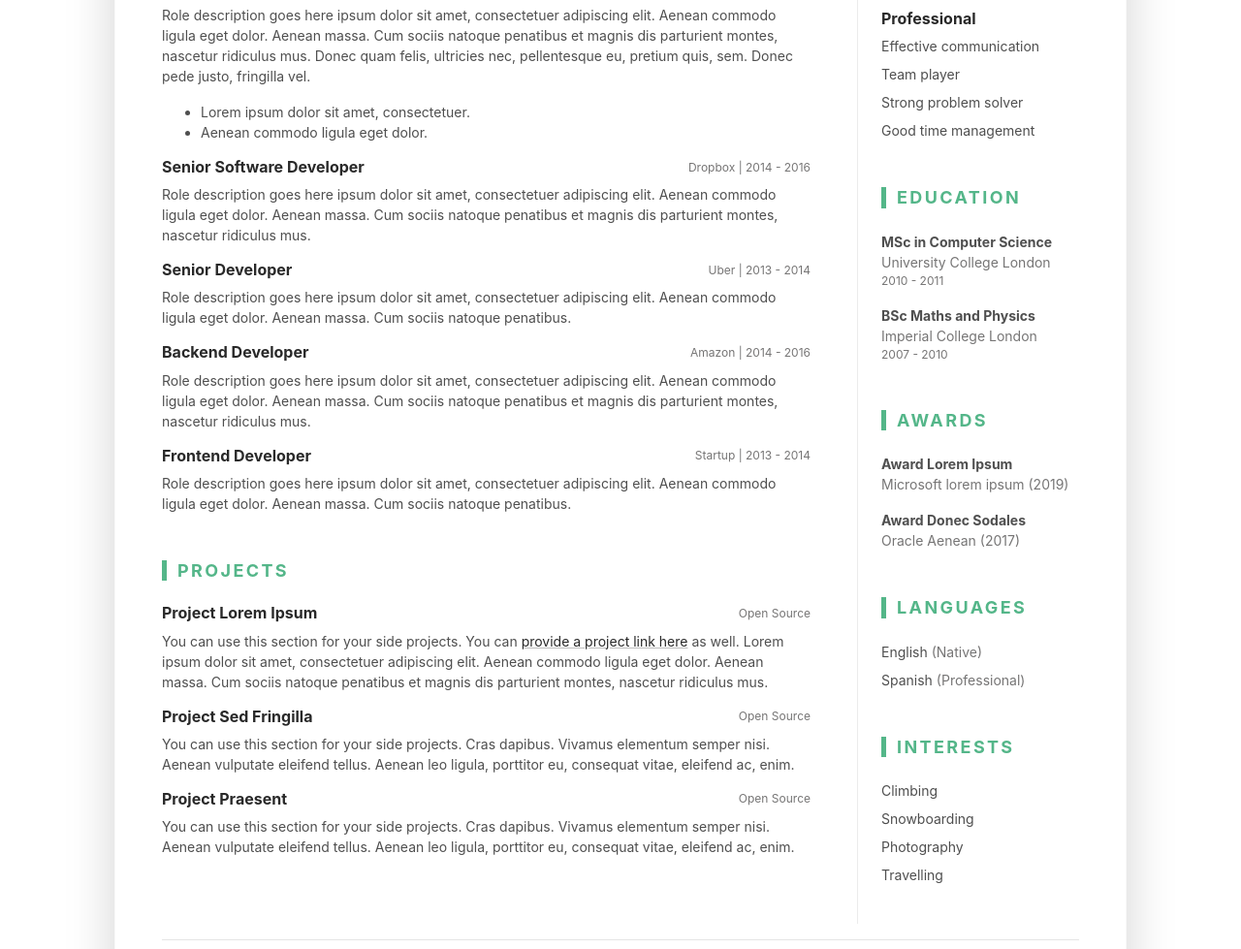
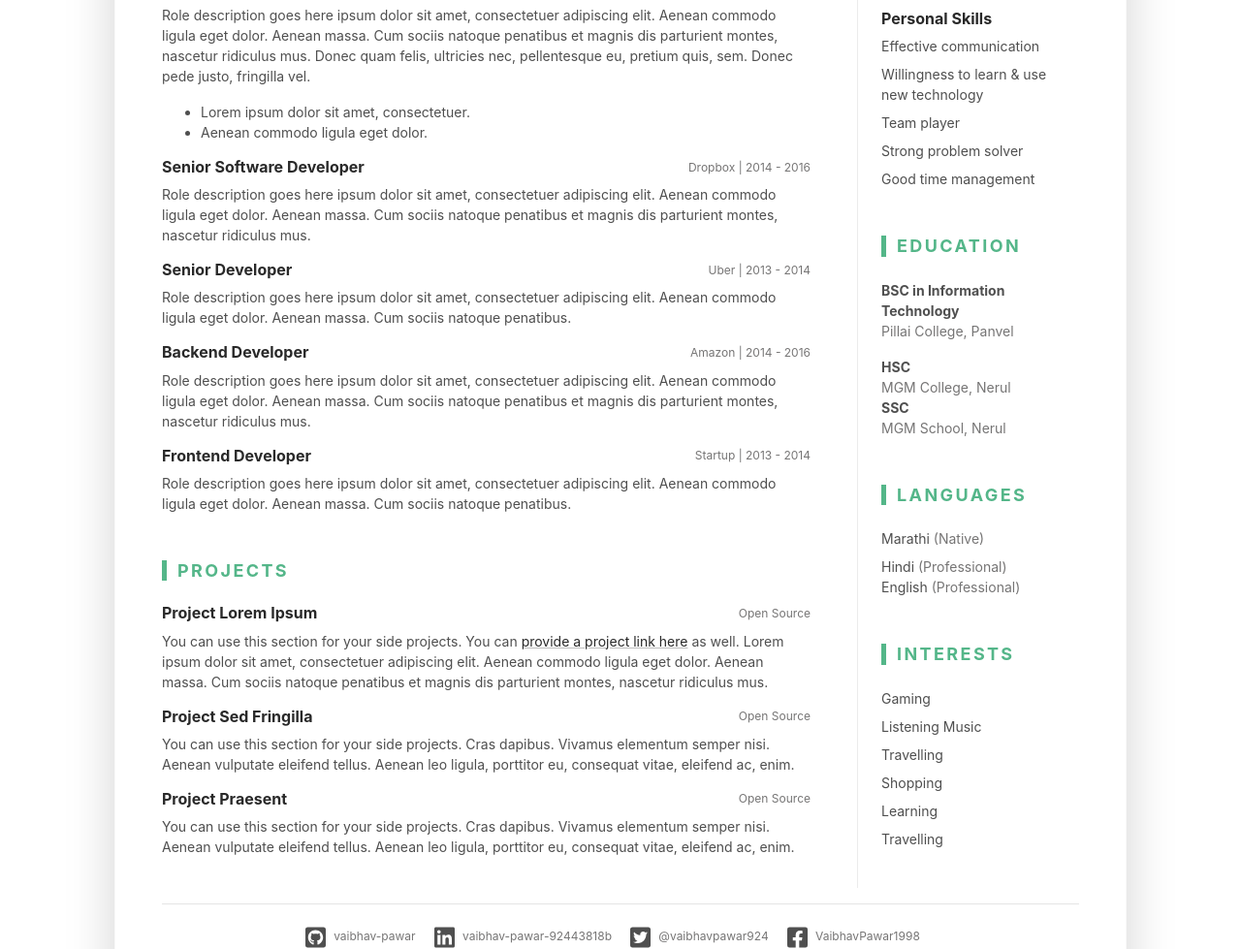
Before and after one commit to vaibhav-pawar/resume, a plain HTML site: page index.html in a window 1280 px wide. Shown: the part 749-1728 px from the top of the page at 97% size. Drawn offline with Linux system fonts and the light colour scheme.

Commit message:
side half

```diff
--- a/index.html
+++ b/index.html
@@ -191,12 +191,13 @@
 										</ul>
 									</div><!--//item-->
 									<div class="item">
-										<h4 class="item-title">Professional</h4>
+										<h4 class="item-title">Personal Skills</h4>
 										<ul class="list-unstyled resume-skills-list">
 											<li class="mb-2">Effective communication</li>
+                                            <li class="mb-2">Willingness to learn & use new technology</li>
 											<li class="mb-2">Team player<li>
-												<li class="mb-2">Strong problem solver</li>
-												<li>Good time management</li>
+								            <li class="mb-2">Strong problem solver</li>
+                                            <li class="mb-2">Good time management</li>
 											</ul>
 										</div><!--//item-->
 									</section><!--//skills-section-->
@@ -204,43 +205,35 @@
 										<h3 class="text-uppercase resume-section-heading mb-4">Education</h3>
 										<ul class="list-unstyled resume-education-list">
 											<li class="mb-3">
-												<div class="resume-degree font-weight-bold">MSc in Computer Science</div>
-												<div class="resume-degree-org text-muted">University College London</div>
-												<div class="resume-degree-time text-muted">2010 - 2011</div>
+												<div class="resume-degree font-weight-bold">BSC in Information Technology</div>
+												<div class="resume-degree-org text-muted">Pillai College, Panvel</div>
 											</li>
 											<li>
-												<div class="resume-degree font-weight-bold">BSc Maths and Physics</div>
-												<div class="resume-degree-org text-muted">Imperial College London</div>
-												<div class="resume-degree-time text-muted">2007 - 2010</div>
+												<div class="resume-degree font-weight-bold">HSC</div>
+												<div class="resume-degree-org text-muted">MGM College, Nerul</div>
 											</li>
-										</ul>
-									</section><!--//education-section-->
-									<section class="education-section py-3">
-										<h3 class="text-uppercase resume-section-heading mb-4">Awards</h3>
-										<ul class="list-unstyled resume-awards-list">
-											<li class="mb-3">
-												<div class="font-weight-bold">Award Lorem Ipsum</div>
-												<div class="text-muted">Microsoft lorem ipsum (2019)</div>
-											</li>
-											<li>
-												<div class="font-weight-bold">Award Donec Sodales</div>
-												<div class="text-muted">Oracle Aenean (2017)</div>
+                                            <li>
+												<div class="resume-degree font-weight-bold">SSC</div>
+												<div class="resume-degree-org text-muted">MGM School, Nerul</div>
 											</li>
 										</ul>
 									</section><!--//education-section-->
 									<section class="skills-section py-3">
 										<h3 class="text-uppercase resume-section-heading mb-4">Languages</h3>
 										<ul class="list-unstyled resume-lang-list">
-											<li class="mb-2">English <span class="text-muted">(Native)</span></li>
-											<li>Spanish <span class="text-muted">(Professional)</span></li>
+											<li class="mb-2">Marathi <span class="text-muted">(Native)</span></li>
+											<li>Hindi <span class="text-muted">(Professional)</span></li>
+                                            <li>English <span class="text-muted">(Professional)</span></li>
 										</ul>
 									</section><!--//certificates-section-->
 									<section class="skills-section py-3">
 										<h3 class="text-uppercase resume-section-heading mb-4">Interests</h3>
 										<ul class="list-unstyled resume-interests-list mb-0">
-											<li class="mb-2">Climbing</li>
-											<li class="mb-2">Snowboarding</li>
-											<li class="mb-2">Photography</li>
+											<li class="mb-2">Gaming</li>
+											<li class="mb-2">Listening Music</li>
+											<li class="mb-2">Travelling</li>
+                                            <li class="mb-2">Shopping</li>
+                                            <li class="mb-2">Learning</li>
 											<li>Travelling</li>
 										</ul>
 									</section><!--//certificates-section-->
```
